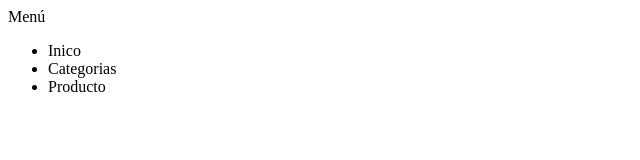
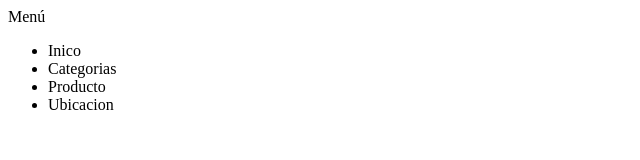
Before and after one commit to AlexisMera94/TravisAM, a website: page public_html/index.html in a window 1280 px wide. Shown: the full height of the page, 0-640 px from the left. Drawn offline with Linux system fonts and the light colour scheme.

Commit message:
Commit 4

```diff
--- a/public_html/index.html
+++ b/public_html/index.html
@@ -20,6 +20,8 @@ and open the template in the editor.
              <li>Categorias</li>
              <!-- Commit 3 -->
              <li>Producto</li>
+             <!-- Commit 4 -->
+             <li>Ubicacion</li>
             </ul>
         </nav>
 
```
